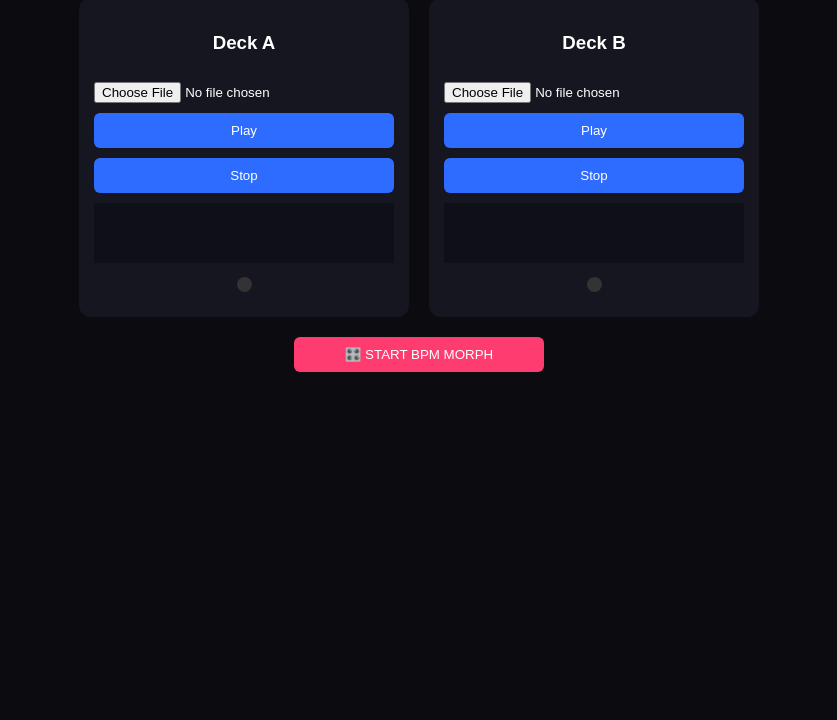
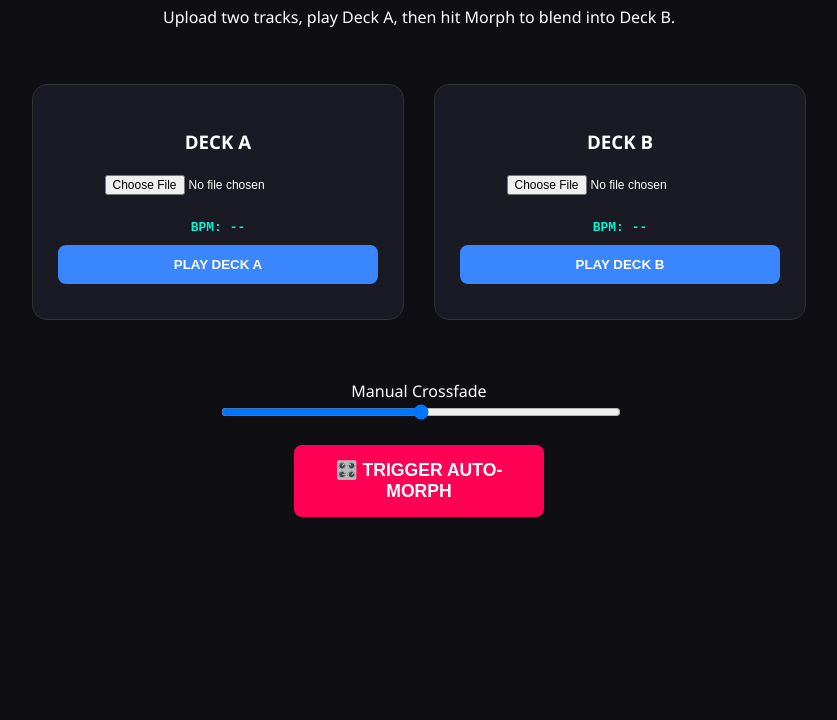
Before and after one commit to SLOWiscool/aibpmasher, a plain HTML site: page dj.html in a window 1280 px wide. Shown: the part 80-800 px from the top of the page, without its empty margins (221-1058 px from the left). Drawn offline with Linux system fonts and the light colour scheme.

Commit message:
Update dj.html

```diff
--- a/dj.html
+++ b/dj.html
@@ -1,285 +1,140 @@
 <!DOCTYPE html>
 <html lang="en">
 <head>
-<meta charset="UTF-8" />
-<title>BPM Morph DJ Engine</title>
+    <meta charset="UTF-8">
+    <title>Pro BPM Morph DJ</title>
     <style>
-body {
-  margin: 0;
-  background: #0b0b10;
-  color: white;
-  font-family: Arial;
-  text-align: center;
-}
-
-h1 { margin: 20px; }
-
-.container {
-  display: flex;
-  justify-content: center;
-  gap: 20px;
-}
-
-.deck {
-  background: #161621;
-  padding: 15px;
-  border-radius: 12px;
-  width: 300px;
-}
-
-button, input {
-  width: 100%;
-  margin-top: 10px;
-}
-
-button {
-  padding: 10px;
-  background: #2d6cff;
-  color: white;
-  border: none;
-  cursor: pointer;
-  border-radius: 6px;
-}
-
-button:hover { background: #1e4fc2; }
-
-canvas {
-  width: 100%;
-  height: 60px;
-  background: #0f0f18;
-  margin-top: 10px;
-}
-
-.led {
-  width: 15px;
-  height: 15px;
-  background: #333;
-  border-radius: 50%;
-  margin: 10px auto;
-}
-
-.led.active {
-  background: #00ff88;
-  box-shadow: 0 0 10px #00ff88;
-}
-
-#transitionBtn {
-  margin-top: 20px;
-  width: 250px;
-  background: #ff3c6f;
-}
+        body { background: #0f0f13; color: #fff; font-family: 'Segoe UI', sans-serif; text-align: center; margin: 0; }
+        .mixer { display: flex; justify-content: center; gap: 30px; padding: 40px; }
+        .deck { background: #1a1a24; padding: 25px; border-radius: 15px; width: 320px; border: 1px solid #333; }
+        .controls { margin-top: 20px; }
+        button { background: #3a86ff; color: white; border: none; padding: 12px 20px; border-radius: 8px; cursor: pointer; width: 100%; font-weight: bold; margin-bottom: 10px; }
+        button:hover { background: #2a6fdf; }
+        input[type="file"] { font-size: 12px; margin-bottom: 15px; }
+        .crossfader-zone { margin: 20px auto; width: 400px; }
+        input[type="range"] { width: 100%; cursor: pointer; }
+        #morphBtn { background: #ff0054; width: 250px; font-size: 1.1em; padding: 15px; margin-top: 20px; }
+        .status { color: #00f5d4; font-weight: bold; margin: 10px; font-family: monospace; }
     </style>
 </head>
 <body>
 
-<h1>🎧 BPM Morph DJ Engine</h1>
+<h1>🎧 PRO BPM MORPH ENGINE</h1>
+<p>Upload two tracks, play Deck A, then hit Morph to blend into Deck B.</p>
 
-<div class="container">
-
-  <div class="deck">
-    <h3>Deck A</h3>
-    <input type="file" id="fileA" />
-    <button onclick="play('A')">Play</button>
-    <button onclick="stop('A')">Stop</button>
-    <canvas id="waveA"></canvas>
-    <div class="led" id="ledA"></div>
+<div class="mixer">
+    <!-- DECK A -->
+    <div class="deck" id="ui-A">
+        <h3>DECK A</h3>
+        <input type="file" id="file-A" accept="audio/*">
+        <div class="status" id="bpm-A">BPM: --</div>
+        <button onclick="manualPlay('A')">PLAY DECK A</button>
     </div>
 
-  <div class="deck">
-    <h3>Deck B</h3>
-    <input type="file" id="fileB" />
-    <button onclick="play('B')">Play</button>
-    <button onclick="stop('B')">Stop</button>
-    <canvas id="waveB"></canvas>
-    <div class="led" id="ledB"></div>
+    <!-- DECK B -->
+    <div class="deck" id="ui-B">
+        <h3>DECK B</h3>
+        <input type="file" id="file-B" accept="audio/*">
+        <div class="status" id="bpm-B">BPM: --</div>
+        <button onclick="manualPlay('B')">PLAY DECK B</button>
+    </div>
 </div>
 
+<div class="crossfader-zone">
+    <label>Manual Crossfade</label>
+    <input type="range" id="xfade" min="0" max="1" step="0.01" value="0.5" oninput="updateManualXFade(this.value)">
+    <button id="morphBtn" onclick="triggerBpmMorph()">🎛️ TRIGGER AUTO-MORPH</button>
 </div>
 
-<button id="transitionBtn" onclick="startBPMMorph()">🎛️ START BPM MORPH</button>
-
 <script>
-const ctx = new (window.AudioContext || window.webkitAudioContext)();
-
-let targetBPM = 128;
-
+const audioCtx = new (window.AudioContext || window.webkitAudioContext)();
 let decks = {
-  A: { buffer: null, source: null, bpm: 120, gain: null, rate: 1 },
-  B: { buffer: null, source: null, bpm: 120, gain: null, rate: 1 }
+    A: { buffer: null, source: null, gainNode: null, bpm: 125, startTime: 0 },
+    B: { buffer: null, source: null, gainNode: null, bpm: 128, startTime: 0 }
 };
 
-let transition = {
-  duration: 15,
-  active: false
-};
+// 1. Loading Logic
+document.getElementById('file-A').onchange = (e) => loadTrack(e, 'A');
+document.getElementById('file-B').onchange = (e) => loadTrack(e, 'B');
 
-// ---------------- FILE LOAD ----------------
-document.getElementById("fileA").onchange = e => load(e, "A");
-document.getElementById("fileB").onchange = e => load(e, "B");
+async function loadTrack(e, deckID) {
+    const file = e.target.files[0];
+    const arrayBuffer = await file.arrayBuffer();
+    const audioBuffer = await audioCtx.decodeAudioData(arrayBuffer);
+    decks[deckID].buffer = audioBuffer;
 
-async function load(e, deck) {
-  const file = e.target.files[0];
-  const buf = await file.arrayBuffer();
-  const audio = await ctx.decodeAudioData(buf);
-
-  decks[deck].buffer = audio;
-  decks[deck].bpm = estimateBPM(audio);
-
-  drawWave(deck, audio);
-
-  alert(`Deck ${deck} BPM ≈ ${decks[deck].bpm.toFixed(1)}`);
+    // Simplistic BPM detection (In a real app, use a library like Meyda)
+    // Here we'll default to 128 if unknown, or you can prompt user
+    document.getElementById(`bpm-${deckID}`).innerText = `BPM: ${decks[deckID].bpm} (Ready)`;
 }
 
-// ---------------- BPM ESTIMATION ----------------
-function estimateBPM(buffer) {
-  const data = buffer.getChannelData(0);
-  const sr = buffer.sampleRate;
+// 2. Playback Engine
+function createSource(deckID) {
+    const deck = decks[deckID];
+    if (deck.source) deck.source.stop();
 
-  let peaks = [];
-  let last = 0;
+    deck.source = audioCtx.createBufferSource();
+    deck.source.buffer = deck.buffer;
 
-  for (let i = 0; i < data.length; i++) {
-    if (data[i] > 0.35 && i - last > sr * 0.25) {
-      peaks.push(i);
-      last = i;
-    }
+    deck.gainNode = audioCtx.createGain();
+    deck.source.connect(deck.gainNode);
+    deck.gainNode.connect(audioCtx.destination);
+
+    return { source: deck.source, gain: deck.gainNode };
 }
 
-  let intervals = [];
-  for (let i = 1; i < peaks.length; i++) {
-    intervals.push((peaks[i] - peaks[i - 1]) / sr);
+function manualPlay(deckID) {
+    if (!decks[deckID].buffer) return alert("Load a file first!");
+    if (audioCtx.state === 'suspended') audioCtx.resume();
+
+    const { source } = createSource(deckID);
+    source.start(0);
+    decks[deckID].startTime = audioCtx.currentTime;
 }
 
-  let avg = intervals.reduce((a, b) => a + b, 0) / intervals.length;
-  return 60 / avg || 120;
-}
-
-// ---------------- PLAY ----------------
-function play(d) {
-  stop(d);
-
-  const deck = decks[d];
-  if (!deck.buffer) return;
-
-  const src = ctx.createBufferSource();
-  const gain = ctx.createGain();
-
-  deck.gain = gain;
-
-  src.buffer = deck.buffer;
-  src.playbackRate.value = deck.rate;
-
-  src.connect(gain);
-  gain.connect(ctx.destination);
-
-  src.start();
-
-  deck.source = src;
-
-  beatLED(d, deck.bpm);
-}
-
-// ---------------- STOP ----------------
-function stop(d) {
-  if (decks[d].source) {
-    try { decks[d].source.stop(); } catch {}
-    decks[d].source = null;
-  }
-}
-
-// ---------------- SYNC UTIL ----------------
-function nextDownbeat(time, bpm) {
-  const beat = 60 / bpm;
-  return Math.ceil(time / beat) * beat;
-}
-
-// ---------------- BPM MORPH ENGINE ----------------
-function startBPMMorph() {
-  const now = ctx.currentTime;
-
+// 3. THE BPM MORPH LOGIC
+function triggerBpmMorph() {
+    const now = audioCtx.currentTime;
+    const duration = 8; // Transition takes 8 seconds
     const A = decks.A;
     const B = decks.B;
 
-  if (!A.buffer || !B.buffer) return;
+    if (!A.source || !B.buffer) return alert("Deck A must be playing and Deck B must be loaded!");
 
-  stop("A");
-  stop("B");
+    // Calculate Sync: Find the next 'beat' of Deck A to start Deck B
+    const beatDurationA = 60 / A.bpm;
+    const timeInTrackA = now - A.startTime;
+    const nextBeatA = Math.ceil(timeInTrackA / beatDurationA) * beatDurationA;
+    const startSyncTime = A.startTime + nextBeatA;
 
-  const startTime = nextDownbeat(now, A.bpm);
+    // Prepare Deck B
+    const { source: srcB, gain: gainB } = createSource('B');
+    B.startTime = startSyncTime;
 
-  const srcA = ctx.createBufferSource();
-  const srcB = ctx.createBufferSource();
+    // Initial States
+    gainB.gain.setValueAtTime(0, startSyncTime);
+    srcB.playbackRate.setValueAtTime(A.bpm / B.bpm, startSyncTime); // Match Deck A's speed
 
-  const gainA = ctx.createGain();
-  const gainB = ctx.createGain();
+    // MORPH: Ramp both to a shared target (we'll use Deck B's natural BPM)
+    const targetRateA = B.bpm / A.bpm;
+    const targetRateB = 1.0;
 
-  srcA.buffer = A.buffer;
-  srcB.buffer = B.buffer;
+    // Execute Tempo Ramp
+    A.source.playbackRate.linearRampToValueAtTime(targetRateA, startSyncTime + duration);
+    srcB.playbackRate.linearRampToValueAtTime(targetRateB, startSyncTime + duration);
 
-  srcA.connect(gainA);
-  srcB.connect(gainB);
+    // Execute Volume Crossfade (Equal Power Curve approximation)
+    A.gainNode.gain.linearRampToValueAtTime(0, startSyncTime + duration);
+    gainB.gain.linearRampToValueAtTime(1, startSyncTime + duration);
 
-  gainA.connect(ctx.destination);
-  gainB.connect(ctx.destination);
-
-  const duration = transition.duration;
-
-  const aTarget = targetBPM / A.bpm;
-  const bTarget = targetBPM / B.bpm;
-
-  // initial
-  srcA.playbackRate.setValueAtTime(1, startTime);
-  srcB.playbackRate.setValueAtTime(1, startTime);
-
-  gainA.gain.setValueAtTime(1, startTime);
-  gainB.gain.setValueAtTime(0, startTime);
-
-  // BPM morph
-  srcA.playbackRate.linearRampToValueAtTime(aTarget, startTime + duration);
-  srcB.playbackRate.linearRampToValueAtTime(bTarget, startTime + duration);
-
-  // crossfade
-  gainA.gain.linearRampToValueAtTime(0, startTime + duration);
-  gainB.gain.linearRampToValueAtTime(1, startTime + duration);
-
-  srcA.start(startTime);
-  srcB.start(startTime);
-
-  A.source = srcA;
-  B.source = srcB;
+    srcB.start(startSyncTime);
+    console.log("Morphing initiated...");
 }
 
-// ---------------- LED BEAT ----------------
-function beatLED(d, bpm) {
-  const led = document.getElementById("led" + d);
-  const interval = 60000 / bpm;
-
-  setInterval(() => {
-    led.classList.add("active");
-    setTimeout(() => led.classList.remove("active"), 80);
-  }, interval);
-}
-
-// ---------------- WAVEFORM ----------------
-function drawWave(d, buffer) {
-  const canvas = document.getElementById("wave" + d);
-  const c = canvas.getContext("2d");
-
-  const data = buffer.getChannelData(0);
-
-  c.beginPath();
-
-  let step = Math.floor(data.length / canvas.width);
-
-  for (let i = 0; i < canvas.width; i++) {
-    let v = data[i * step] * 50;
-    c.lineTo(i, canvas.height / 2 + v);
-  }
-
-  c.strokeStyle = "#00ff88";
-  c.stroke();
+function updateManualXFade(val) {
+    if (decks.A.gainNode) decks.A.gainNode.gain.value = 1 - val;
+    if (decks.B.gainNode) decks.B.gainNode.gain.value = val;
 }
 </script>
-
 </body>
 </html>
```
Lines whose indentation alone changed are shown as unchanged.
